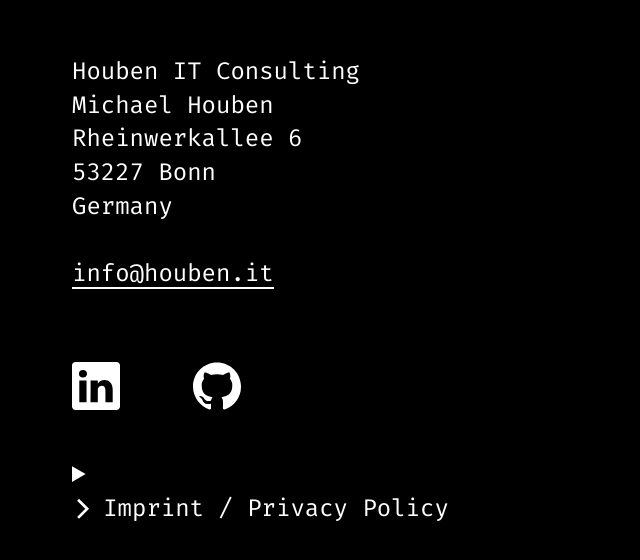
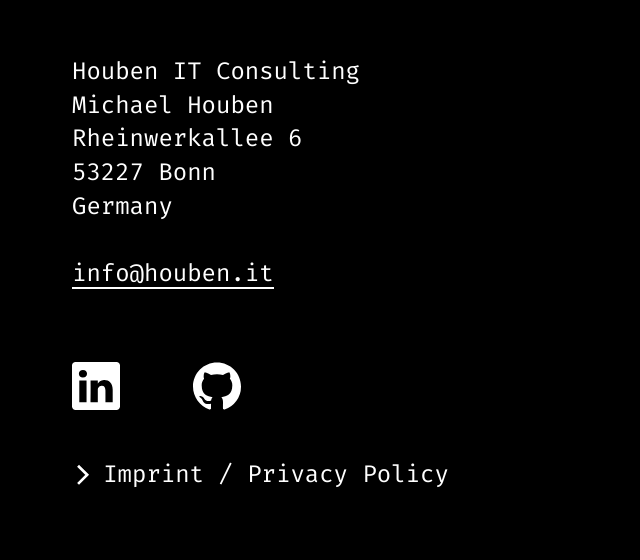
Before and after one commit to michael-houben/houben.it, a website built with Parcel: page index.html in a window 1280 px wide. Shown: the part 3300-3860 px from the top of the page, without its empty margins (0-640 px from the left). Built offline with nearby package versions, Linux system fonts and the light colour scheme.

Commit message:
fix: impressum toggle -> summary :marker removed

```diff
--- a/scss/_imprint.scss
+++ b/scss/_imprint.scss
@@ -1,7 +1,24 @@
 // toggle able imprint
 .imprint {
   margin-top: 2em;
+
+  details {
+    summary {
+      cursor: pointer;
+      list-style: none;
+    }
+  }
 }
+
+summary::marker {
+  display: none;
+}
+
+// dont display the marker on webkit
+details summary::-webkit-details-marker {
+  display: none;
+}
+
 
 
 .imprint-toggler {
@@ -25,14 +42,3 @@
 .open .imprint-toggler svg {
   transform: rotate(90deg);
 }
-
-
-.imprint-content {
-  overflow: hidden;
-  height: 0;
-  transition: all .4s;
-}
-
-.open .imprint-content {
-  height: 48em;
-}
```
